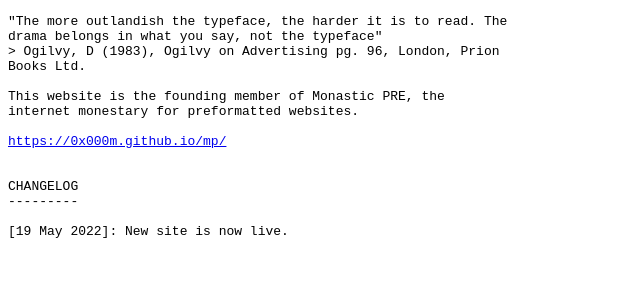
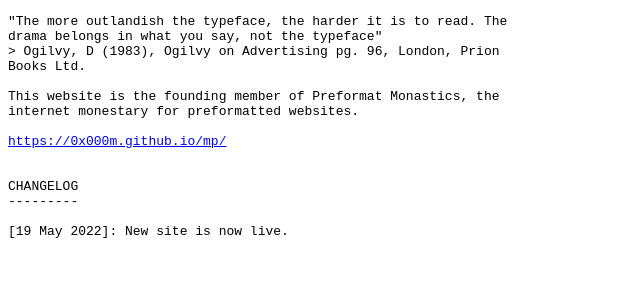
Before and after one commit to 0x000m/0x000m.github.io, a Jekyll site: the page built from index.md, in a window 1280 px wide. Shown: the part 907-1188 px from the top of the page, without its empty margins (0-640 px from the left). Built offline with Jekyll 4.4.1, drawn with Linux system fonts in a browser that asks for light colours; some of the changed text lies outside the part shown.

Commit message:
Update index.md

```diff
--- a/index.md
+++ b/index.md
@@ -47,7 +47,7 @@ The site is all plain preformatted text with just a dash of CSS. It's probably t
 "The more outlandish the typeface, the harder it is to read. The drama belongs in what you say, not the typeface"
 > Ogilvy, D (1983), Ogilvy on Advertising pg. 96, London, Prion Books Ltd.
 
-This website is the founding member of Monastic PRE, the internet monestary for preformatted websites.
+This website is the founding member of Preformat Monastics, the internet monestary for preformatted websites.
 
 <a href="https://0x000m.github.io/mp/">https://0x000m.github.io/mp/</a>
 
```
